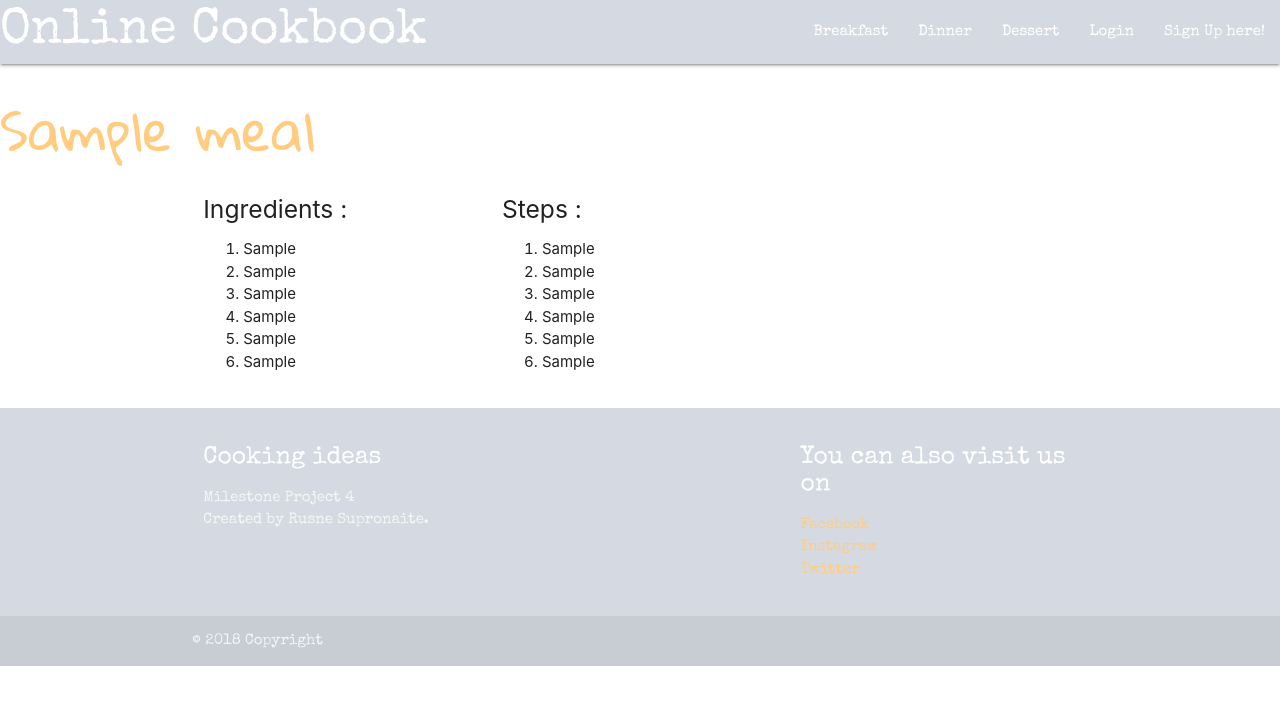
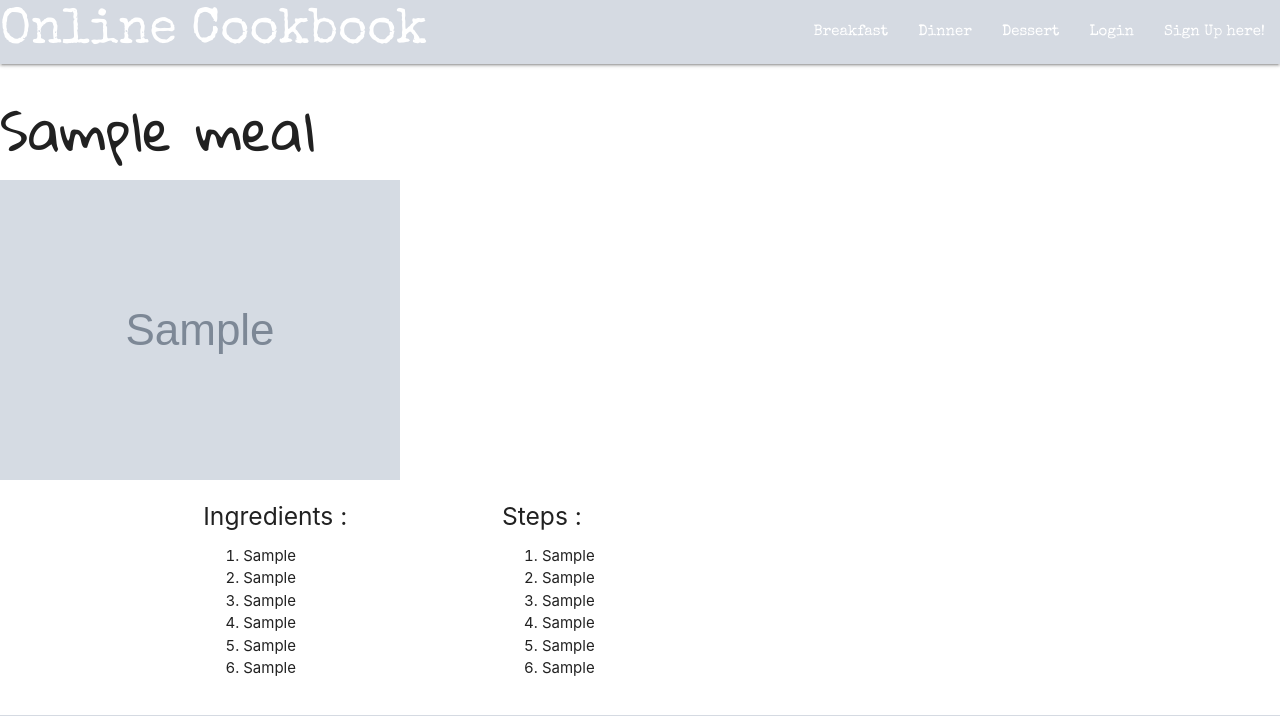
Before and after one commit to rusne118/cookbook, a Flask app: template templates/recipe.html in a window 1280 px wide. Shown: the top 716 px of the page. Before the commit the page ends 666 px from the top, so only its background shows below. Run offline with Flask 2, Linux system fonts and the light colour scheme; the template is opened without the code that fills it: most values are stand-ins (such as "Sample title", 1, 10 or a date in 2020); grey boxes marked "Sample" are stand-in pictures; some libraries are stand-ins or nearby versions; some web fonts are replaced.

Commit message:
add css to page

```diff
--- a/templates/recipe.html
+++ b/templates/recipe.html
@@ -2,7 +2,8 @@
 {% block titleimage %}
 <div class="col s12">
     <div class="icon-block">
-        <h2 class="orange-text text-lighten-3 header">{{meals.dish_name}}</h2>
+        <h2 class="header">{{meals.dish_name}}</h2>
+        <img class="img" src="{{ meals.image }}">
     </div>
 </div>
 {% endblock %}
```
